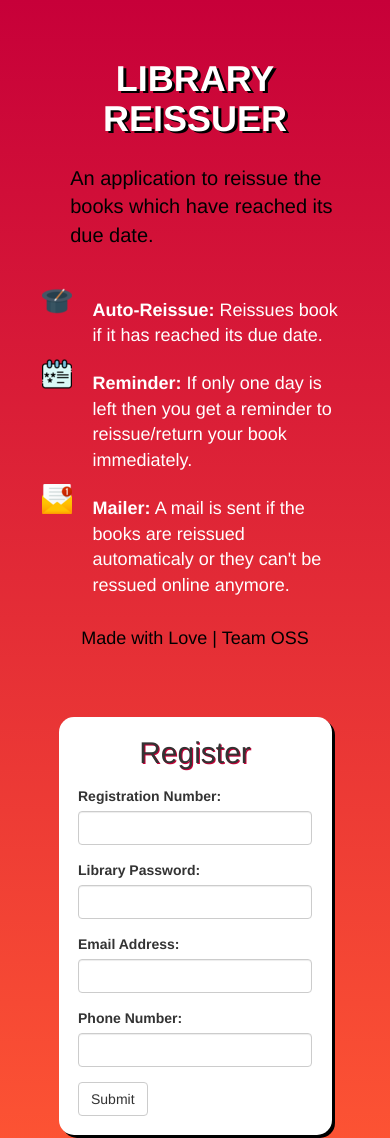
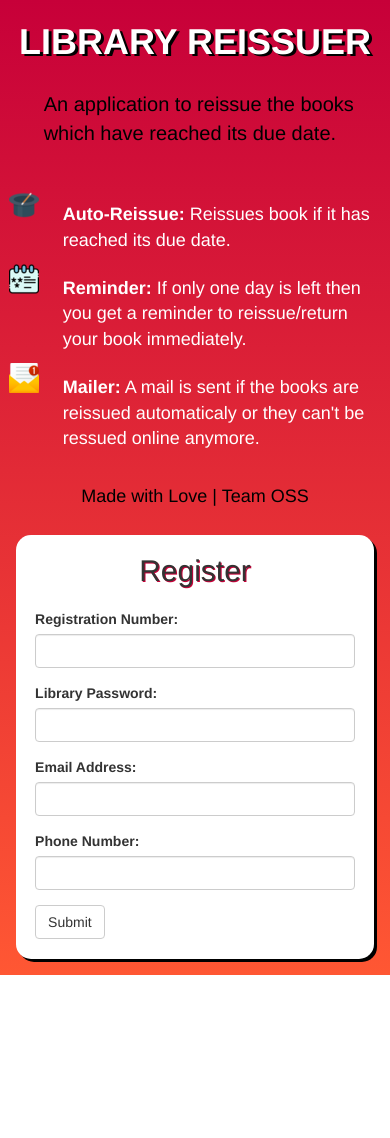
Before and after one commit to aitoss/LibraryReissuer-FrontEnd, a plain HTML site: page index.html in a window 390 px wide. After the commit the page ends 975 px from the top, so only its background shows below. Drawn offline with nearby package versions, Linux system fonts and the light colour scheme.

Commit message:
Requirement of responsive web page  (#2)
* added RWD-viewport

* added css styling

* deleted unwanted file

```diff
--- a/index.css
+++ b/index.css
@@ -121,3 +121,19 @@
     width: 250px;
     transition: border .5s;
 }
+
+@media screen and (max-width: 600px) {
+    #form-body {
+      margin:4%;
+    }
+    #content{
+        margin:1%;
+        padding: 0.5%
+    }
+
+  }
+
+  div#content {
+    margin-top: 0;
+
+}
--- a/index.html
+++ b/index.html
@@ -1,6 +1,7 @@
 <html>
     <head>
         <title>Library Reissuer</title>
+        <meta name="viewport" content="width=device-width, initial-scale=1">
         <link rel="stylesheet" href="https://maxcdn.bootstrapcdn.com/bootstrap/3.4.0/css/bootstrap.min.css">
         <link rel="icon" type="image/ico" href="pics/icon.png"/>
         <link rel="stylesheet" href="./index.css">
@@ -13,7 +14,7 @@
                     <p class="paraContent">
                         An application to reissue the books which have reached its due date.
                     </p>
-
+                    <div id="col-3">
                     <ul style="list-style-type:none;">
                         <li style="list-style-image: url('pics/automatic.png');">
                             <Strong>Auto-Reissue:</Strong> Reissues book if it has reached its due date.
@@ -25,6 +26,7 @@
                             <strong>Mailer:</strong> A mail is sent if the books are reissued automaticaly or they can't be ressued online anymore.
                         </li>
                     </ul>
+                    </div>
 
                     <h4 id="team-oss">
                         Made with Love | Team OSS
```
